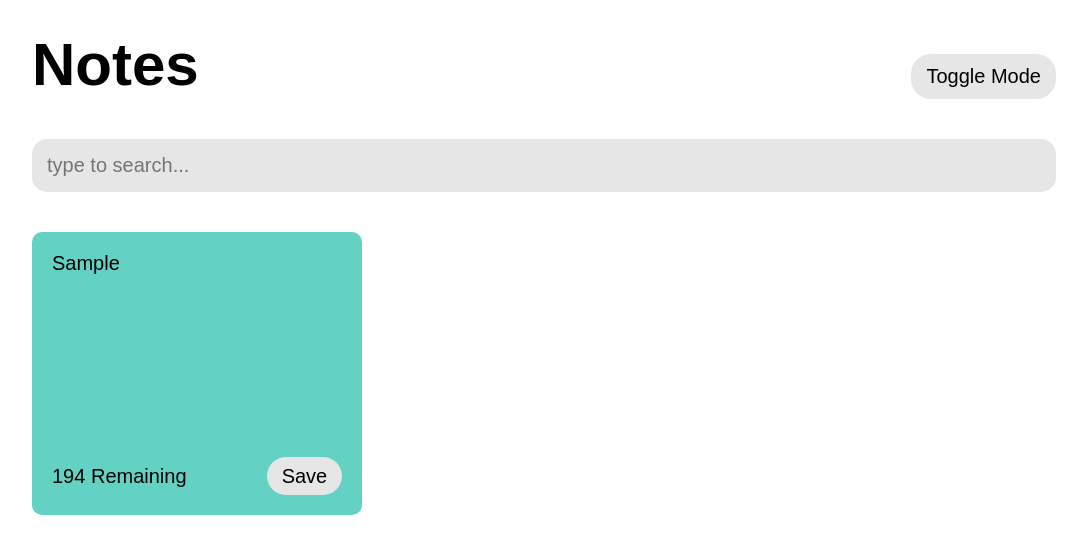
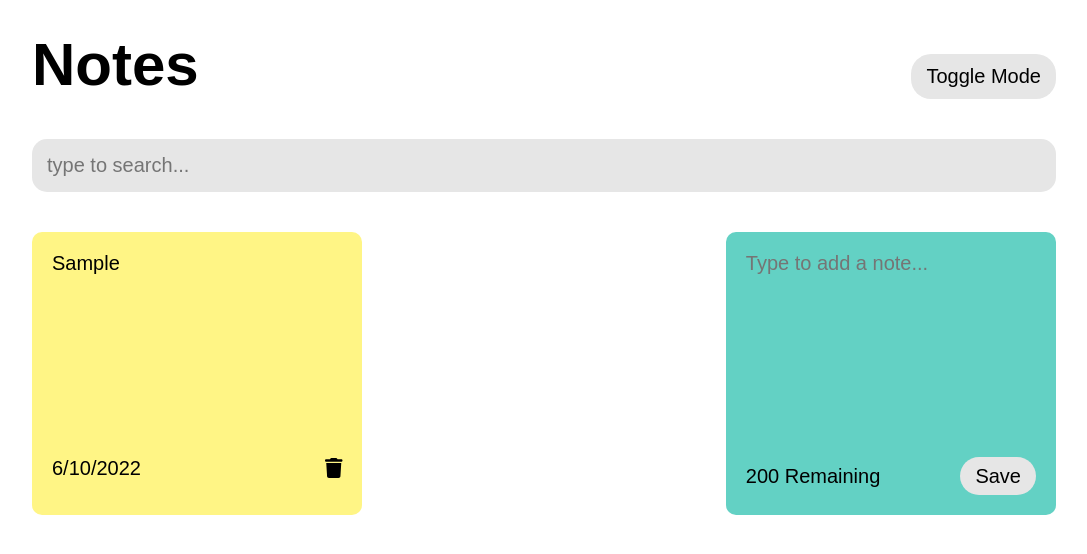
Before and after one commit to CDDR1/notes-app, a React (Create React App) app: page / in a window 1280 px wide. Both pictures are taken after typing "Sample" into the empty fields and a click on the button "Save". Shown: the top 554 px of the page, without its empty margins (96-1183 px from the left). Built offline with nearby package versions, Linux system fonts and the light colour scheme.

Commit message:
Fixed new card text issue

```diff
--- a/src/AddCard.jsx
+++ b/src/AddCard.jsx
@@ -1,14 +1,7 @@
 import React from 'react';
 import { useState } from 'react';
 
-const getRemainingChars = (maxLength) => {
-    return maxLength - document.querySelector(".card__textarea").value.length;
-};
-
 const AddCard = (props) => {
-    const maxLength = 200;
-    let [remainingChars, setRemainingChars] = useState(maxLength);
-
     return (
         <div className='card card--input'>
             <textarea
@@ -17,13 +10,13 @@ const AddCard = (props) => {
                 id="card-text"
                 maxLength={props.maxLength}
                 placeholder='Type to add a note...'
-                onChange={() => props.onTextChange(document.querySelector(".card__textarea").value)}
+                onChange={(e) => props.onTextChange(e.target.value)}
             ></textarea>
             <div className="card__bottom">
                 <div className="card__remainig-chars">{props.remainingChars} Remaining</div>
                 <button
                 className="card__save-btn"
-                onClick={() => console.log("clicked")}
+                onClick={() => props.onSave()}
                 >Save</button>
             </div>
         </div>
--- a/src/App.js
+++ b/src/App.js
@@ -5,19 +5,35 @@ import AddCard from "./AddCard.jsx";
 
 const App = () => {
     const [darkTheme, setDarkTheme] = useState(false);
-    const [cards, setCards] = useState(0);
+    const [cards, setCards] = useState([]);
     const [cardText, setCardText] = useState('');
     const maxTextLength = 200;
 
+    const getCardID = () => {
+        return cards.length + 1;
+    };
+
+    const getDate = () => {
+        const currentDate = new Date();
+        return `${currentDate.getMonth() + 1}/${currentDate.getDate()}/${currentDate.getFullYear()}`;
+    };
+
+    const addCardToState = (newCard) => {
+        setCards(state => [...state, newCard]);
+    };
+
+    const handleCardSave = () => {
+        const newCard = {
+            cardID: getCardID(),
+            cardText: cardText,
+            cardDate: getDate(),
+        };
+        addCardToState(newCard);
+        setCardText('');
+    };
+
     const handleTextChange = (text) => {
         setCardText(text);
-    };
-
-    const displayCards = () => {
-        if (cards > 0) {
-            return <Card />;
-        }
-        return <AddCard maxLength={maxTextLength} onTextChange={handleTextChange} remainingChars={maxTextLength - cardText.length} />;
     };
 
     return (
@@ -28,7 +44,26 @@ const App = () => {
                     <button className="app__toggle-mode-btn">Toggle Mode</button>
                 </nav>
                 <input className="app__searchbar" placeholder="type to search..."></input>
-                <div className="app__cards">{displayCards()}</div>
+                <div className="app__cards">
+                    {
+                        (cards.length > 0) ?
+                        <>
+                            {cards.map(card => <Card text={card.cardText} date={card.cardDate} key={card.cardID} />)}
+                            <AddCard
+                                maxLength={maxTextLength}
+                                onTextChange={handleTextChange}
+                                remainingChars={maxTextLength - cardText.length}
+                                onSave={handleCardSave}
+                            />
+                        </> :
+                        <AddCard
+                            maxLength={maxTextLength}
+                            onTextChange={handleTextChange}
+                            remainingChars={maxTextLength - cardText.length}
+                            onSave={handleCardSave}
+                        />
+                    }
+                </div>
             </div>
         </div>
     );
--- a/src/Card.jsx
+++ b/src/Card.jsx
@@ -2,12 +2,7 @@ import React from 'react';
 import { FontAwesomeIcon } from '@fortawesome/react-fontawesome';
 import { faTrash } from '@fortawesome/free-solid-svg-icons';
 
-const getDate = () => {
-    const currentDate = new Date();
-    return `${currentDate.getMonth() + 1}/${currentDate.getDate()}/${currentDate.getFullYear()}`;
-};
-
-const Card = () => {
+const Card = (props) => {
     return (
         <div className='card'>
             <textarea
@@ -15,10 +10,11 @@ const Card = () => {
                 name="card-text"
                 id="card-text"
                 maxLength={200}
-                value="Some value here"
+                value={props.text}
+                readOnly="readOnly"
             ></textarea>
             <div className="card__bottom">
-                <div className="card__date">{getDate()}</div>
+                <div className="card__date">{props.date}</div>
                 <div className="card__delete-btn">
                     <FontAwesomeIcon icon={faTrash}></FontAwesomeIcon>
                 </div>
```
